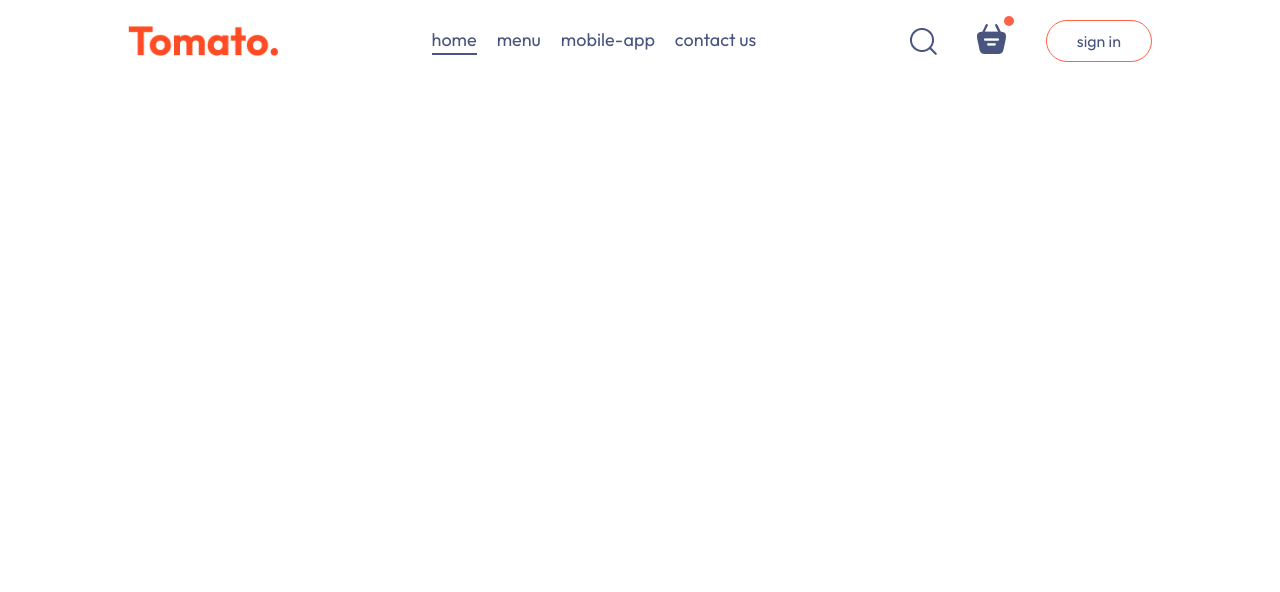
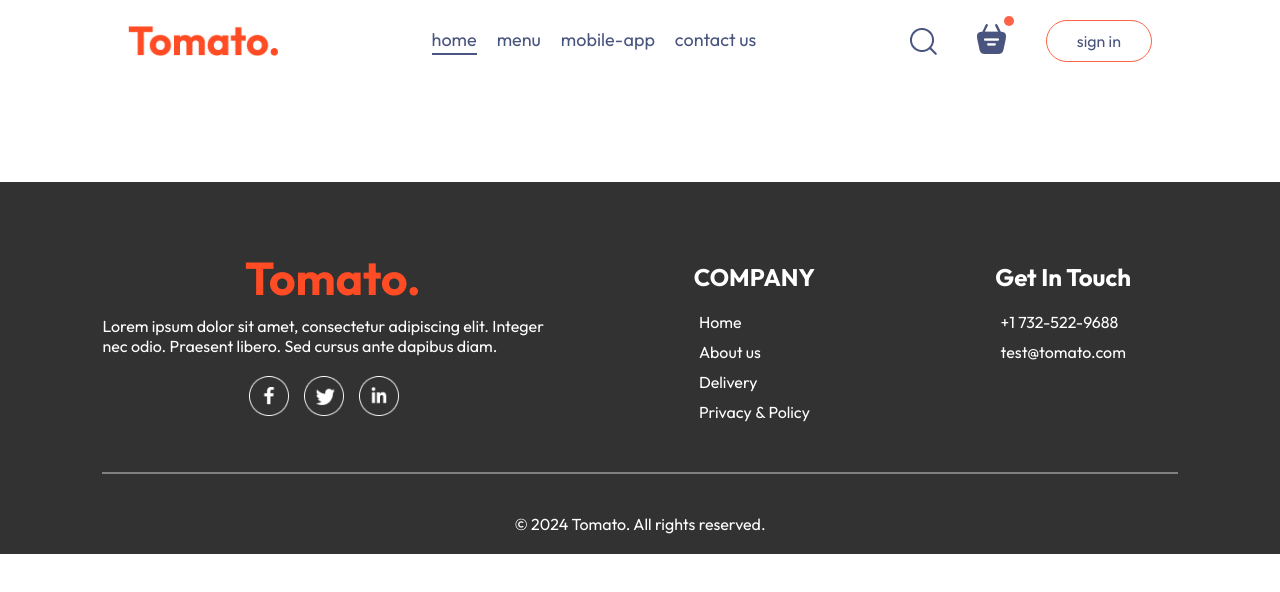
Before and after one commit to iamharie/Food-Delivery-App, a React (Vite) app in the folder frontend/: page /Order in a window 1280 px wide. Shown: the top 592 px of the page. Built offline with nearby package versions, Linux system fonts and the light colour scheme.

Commit message:
developed footer component

```diff
--- a/frontend/src/App.jsx
+++ b/frontend/src/App.jsx
@@ -4,8 +4,10 @@
 import Home from "./pages/Home/Home.jsx";
 import Cart from "./pages/Cart/Cart.jsx";
 import PlaceOrder from "./pages/PlaceOrder/PlaceOrder.jsx";
+import Footer from "./components/Footer/Footer.jsx";
 export default function App() {
   return (
+    <>
       <div className="app">
         <Navbar />
         <Routes>
@@ -14,5 +16,7 @@
           <Route path="/Order" element={<PlaceOrder />} />
         </Routes>
       </div>
+      <Footer />
+    </>
   );
 }
--- a/frontend/src/components/FoodDisplay/FoodDisplay.jsx
+++ b/frontend/src/components/FoodDisplay/FoodDisplay.jsx
@@ -10,6 +10,7 @@
       <h2>Top dishes near you</h2>
       <div className="food-display-list">
         {food_list.map((item, index) => {
+          if (category === "All" || category === item.category) {
             return (
               <FoodItem
                 key={index}
@@ -20,6 +21,7 @@
                 image={item.image}
               />
             );
+          }
         })}
       </div>
     </div>
--- /dev/null
+++ b/frontend/src/components/Footer/Footer.css
@@ -0,0 +1,54 @@
+/* Footer.css */
+.footer {
+  color: white;
+  background-color: #323232;
+  display: flex;
+  flex-direction: column;
+  align-items: center;
+  gap: 20px;
+  padding: 20px 8vw;
+  padding-top: 80px;
+  margin-top: 100px;
+}
+
+.footer-content {
+  width: 100%;
+  display: grid;
+  grid-template-columns: 2fr 1fr 1fr;
+  gap: 80px;
+}
+
+.footer-content-left,
+.footer-content-right,
+.footer-content-center {
+  display: flex;
+  flex-direction: column;
+  align-items: center;
+  gap: 20px;
+}
+
+.footer-content-left li,
+.footer-content-right li,
+.footer-content-center li {
+  list-style: none;
+  margin-bottom: 10px;
+  cursor: pointer;
+}
+
+.footer-content-right h2,
+.footer-content-center h2 {
+  color: white;
+}
+
+.footer-social-icons img {
+  width: 40px;
+  margin-right: 15px;
+}
+
+.footer hr {
+  width: 100%;
+  height: 2px;
+  margin: 20px 0;
+  background-color: gray;
+  border: none;
+}
--- /dev/null
+++ b/frontend/src/components/Footer/Footer.jsx
@@ -0,0 +1,46 @@
+import React from "react";
+import "./Footer.css";
+import { assets } from "../../assets/assets";
+
+const Footer = () => {
+  return (
+    <footer className="footer" id="footer">
+      <div className="footer-content">
+        <div className="footer-content-left">
+          <img src={assets.logo} alt="" />
+          <p>
+            Lorem ipsum dolor sit amet, consectetur adipiscing elit. Integer nec
+            odio. Praesent libero. Sed cursus ante dapibus diam.
+          </p>
+          <div className="footer-social-icons">
+            <img src={assets.facebook_icon} alt="" />
+            <img src={assets.twitter_icon} alt="" />
+            <img src={assets.linkedin_icon} alt="" />
+          </div>
+        </div>
+        <div className="footer-content-center">
+          <h2 className="">COMPANY</h2>
+          <ul>
+            <li>Home</li>
+            <li>About us</li>
+            <li>Delivery</li>
+            <li>Privacy & Policy</li>
+          </ul>
+        </div>
+        <div className="footer-content-right">
+          <h2>Get In Touch</h2>
+          <ul>
+            <li>+1 732-522-9688</li>
+            <li>test@tomato.com</li>
+          </ul>
+        </div>
+      </div>
+      <hr />
+      <p className="footer-copyright">
+        &copy; {new Date().getFullYear()} Tomato. All rights reserved.
+      </p>
+    </footer>
+  );
+};
+
+export default Footer;
```
Also changed, not shown: frontend/src/Admin-Later/assets.js (+15 -15 lines). Lines whose indentation alone changed are shown as unchanged.
